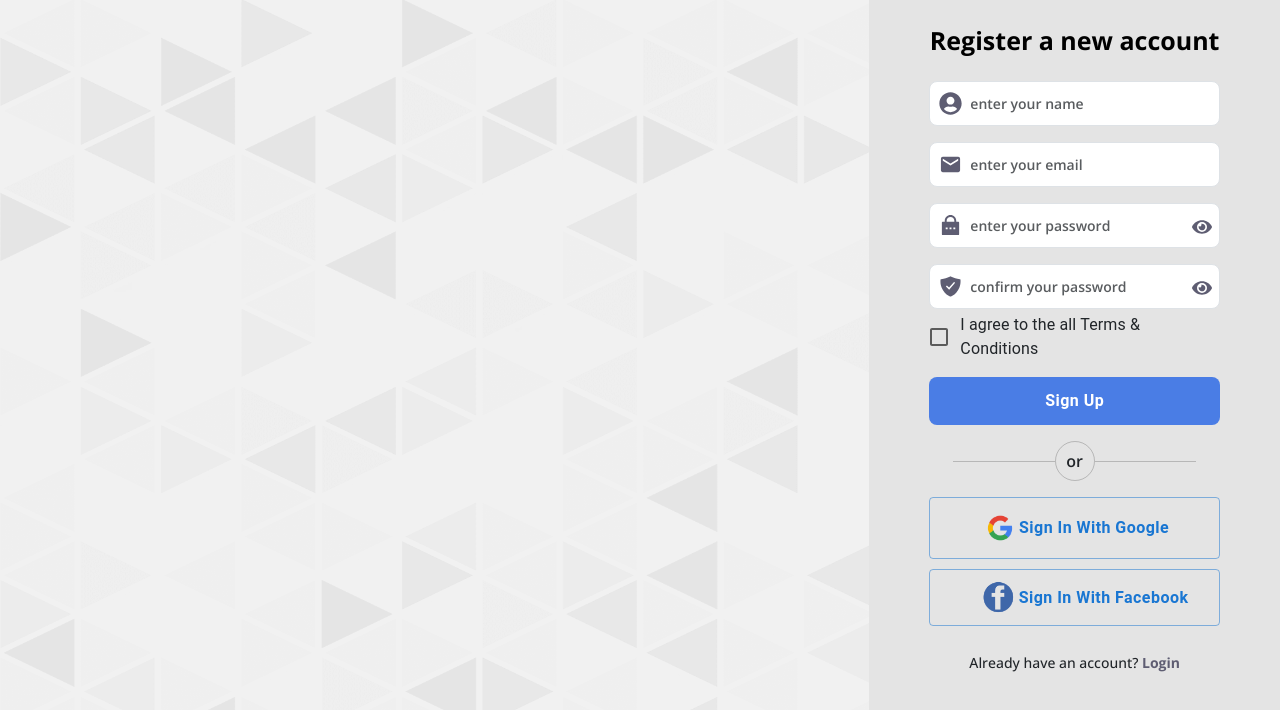
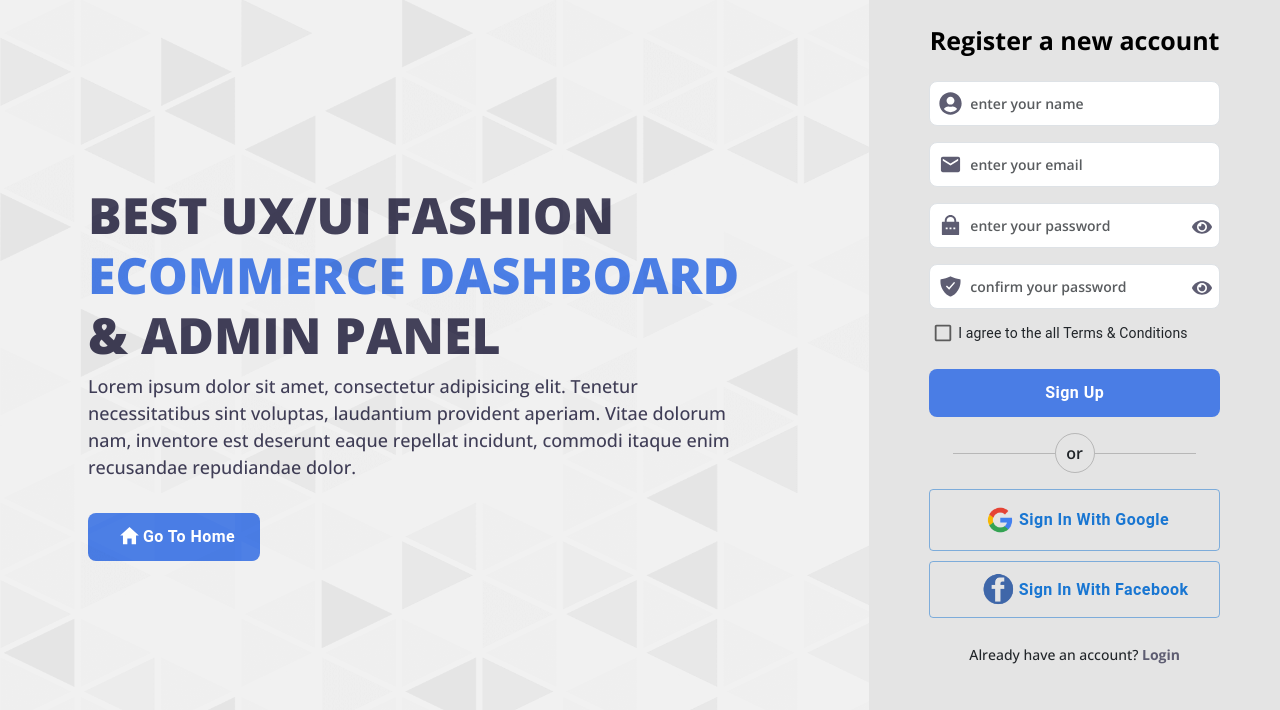
Before and after one commit to dovanminhquan0505/Dashboard-Reactjs, a React (Create React App) app: page /signup in a window 1280 px wide. Shown: the top 710 px of the page. Built offline with nearby package versions, Linux system fonts and the light colour scheme.

Commit message:
Complete Sign Up form #3 and fix bug for Side Bar

```diff
--- a/src/App.css
+++ b/src/App.css
@@ -57,6 +57,13 @@ header .part3 {
 .btn-lg-big {
     padding: 10px 25px !important;
     font-size: 16px !important;
+}
+
+.btn-lg-big svg {
+    font-size: 23px !important;
+    margin-left: 5px;
+    margin-right: 2px;
+    margin-bottom: 4px;
 }
 
 .btn-round {
@@ -201,13 +208,14 @@ header button.rounded-circle:hover svg {
     color: #000;
     opacity: 0.8;
     margin-bottom: 0;
+    text-transform: none !important;
 }
 
 /* Notifications Wrapper */
 #notifications-menu .MuiPaper-elevation {
     right: 240px !important;
     width: 300px !important;
-    left: 950px !important;
+    left: 987px !important;
     top: 60px !important;
 }
 
@@ -799,7 +807,7 @@ table tbody tr td .info {
 .loginSection .loginBox .wrapper {
     width: 100%;
     height: auto;
-    background: #fff;
+    background: #f0f0f0 ;
     position: relative;
     z-index: 100;
     padding: 35px;
@@ -929,3 +937,24 @@ table tbody tr td .info {
     background: transparent !important;
     padding-top: 10px !important;
 }
+
+.signUpSection .left__content {
+    padding-left: 100px;
+    padding-right: 100px;
+}
+
+.signUpSection .left__content h1 {
+    color: #403e57;
+    font-size: 50px;
+    font-weight: 800;
+}
+
+.signUpSection .left__content h1 strong {
+    color: #4a7de5 !important;
+}
+
+.signUpSection .left__content p {
+    color: #403e57;
+    font-size: 18px;
+    font-weight: 500;
+}
--- a/src/screens/Dashboard/index.jsx
+++ b/src/screens/Dashboard/index.jsx
@@ -1,4 +1,4 @@
-import React, { useState } from "react";
+import React, { useContext, useEffect, useState } from "react";
 import DashboardBox from "./components/DashboardBox";
 import { FaUserCircle } from "react-icons/fa";
 import { IoCart } from "react-icons/io5";
@@ -27,6 +27,7 @@ import { FaEdit } from "react-icons/fa";
 import { MdDelete } from "react-icons/md";
 import skirt from "../../assets/images/product-01.jpg";
 import Pagination from '@mui/material/Pagination';
+import { MyContext } from "../../App";
 
 const Dashboard = () => {
     const data = [
@@ -45,6 +46,12 @@ const Dashboard = () => {
     const [categoryBy, setCategoryBy] = useState('');
     const [brandBy, setBrandBy] = useState('');
     const open = Boolean(anchorEl);
+    const context = useContext(MyContext);
+
+    useEffect(() => {
+        context.setIsHideSidebarAndHeader(false);
+    }, []);
+
     const handleClick = (event) => {
         setAnchorEl(event.currentTarget);
     };
--- a/src/screens/Login/index.jsx
+++ b/src/screens/Login/index.jsx
@@ -1,6 +1,6 @@
 import React, { useContext, useEffect, useState } from "react";
 import { MyContext } from "../../App";
-import Pattern from "../../assets/images/login-background.jpg";
+import Pattern from "../../assets/images/signup-background.webp";
 import { MdEmail } from "react-icons/md";
 import { RiLockPasswordFill } from "react-icons/ri";
 import { FaEye } from "react-icons/fa";
--- a/src/screens/Signup/index.jsx
+++ b/src/screens/Signup/index.jsx
@@ -13,6 +13,7 @@ import { FaUserCircle } from "react-icons/fa";
 import { IoShieldCheckmarkSharp } from "react-icons/io5";
 import FormControlLabel from '@mui/material/FormControlLabel';
 import Checkbox from '@mui/material/Checkbox';
+import { IoMdHome } from "react-icons/io";
 
 const Signup = () => {
     const [inputIndex, setInputIndex] = useState(null);
@@ -33,7 +34,18 @@ const Signup = () => {
             <img src={Pattern} alt="background" className="loginPattern" />
             <section className="loginSection signUpSection">
                 <div className="row">
-                    <div className="col-md-8"></div>
+                    <div className="col-md-8 d-flex align-items-center justify-content-center flex-column left__content">
+                        <h1>BEST UX/UI FASHION <strong>ECOMMERCE DASHBOARD</strong> & ADMIN PANEL</h1>
+                        <p>
+                            Lorem ipsum dolor sit amet, consectetur adipisicing elit.
+                            Tenetur necessitatibus sint voluptas, laudantium provident aperiam. Vitae dolorum nam,
+                            inventore est deserunt eaque repellat incidunt, commodi itaque enim recusandae repudiandae dolor.
+                        </p>
+
+                        <div className="w-100 mt-3">
+                            <Link to={"/"}><Button className="btn-blue btn-lg btn-lg-big"><IoMdHome />Go To Home</Button></Link>
+                        </div>
+                    </div>
 
                     <div className="col-md-4">
                         <div className="loginBox">
@@ -151,7 +163,25 @@ const Signup = () => {
                                         </span>
                                     </div>
 
-                                    <FormControlLabel control={<Checkbox />} label="I agree to the all Terms & Conditions" className="mb-3" />
+                                    <FormControlLabel
+                                        control={<Checkbox
+                                            sx={{
+                                              "& .MuiSvgIcon-root": {
+                                                fontSize: "22px",
+                                                mr: "-5px",
+                                                ml: "5px",
+                                              },
+                                            }}
+                                          />}
+                                        label="I agree to the all Terms & Conditions"
+                                        className="mb-3"
+                                        sx={{
+                                            "& .MuiFormControlLabel-label": {
+                                                fontSize: "14px",
+                                                mt: "1px",
+                                            },
+                                        }}
+                                    />
 
                                     <div className="form-group">
                                         <Button className="btn-blue btn-lg-big w-100">
```
Also changed, not shown: src/components/Header/Header.jsx (+45 -14 lines).
